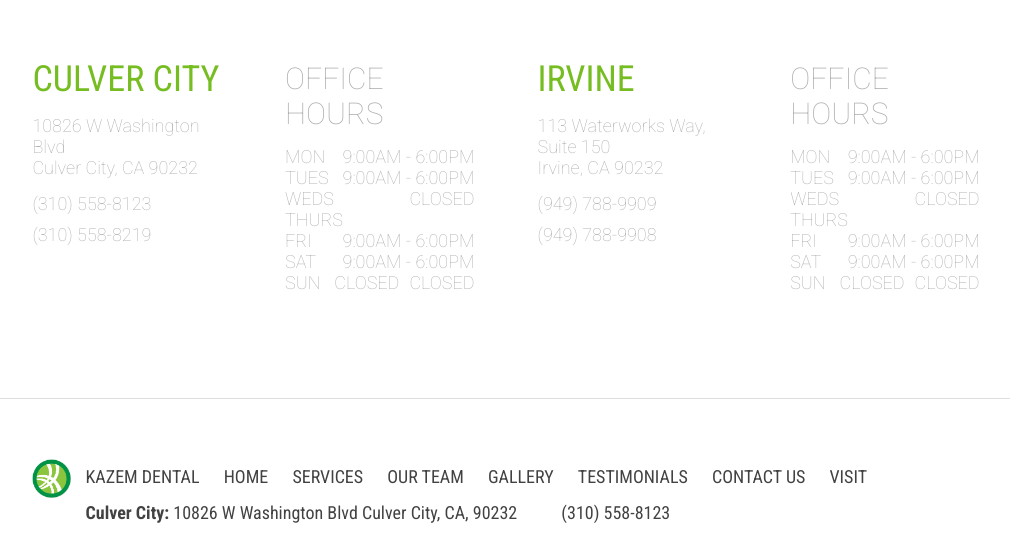
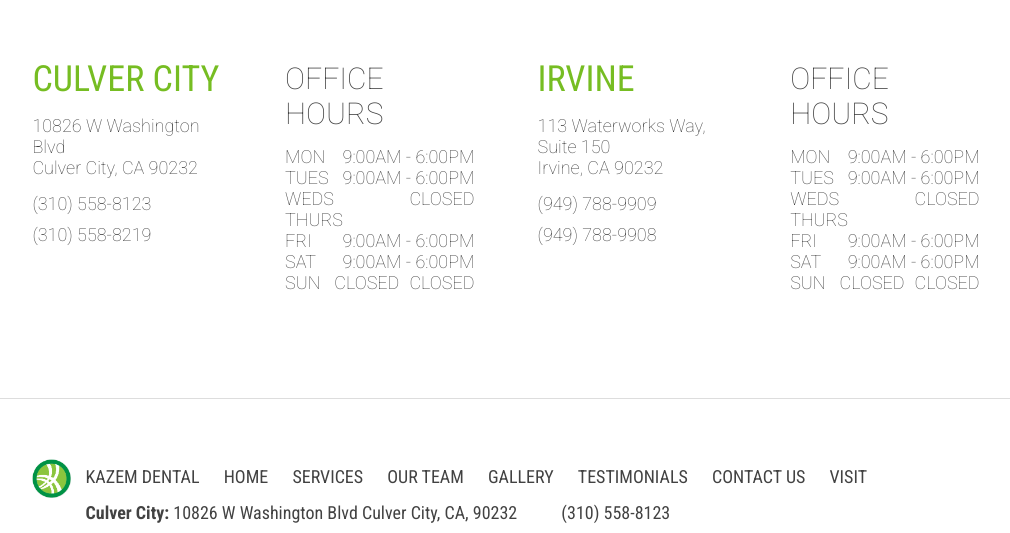
Before and after one commit to dsun092/drkarem, a PHP site: page /index.html in a window 1280 px wide. Shown: the part 4505-5038 px from the top of the page, without its empty margins (134-1144 px from the left). Run offline with PHP 8.4, Linux system fonts and the light colour scheme; some libraries are stand-ins or nearby versions.

Commit message:
random text change

```diff
--- a/css/main.css
+++ b/css/main.css
@@ -655,14 +655,12 @@
 
 .loc_text, .office_text {
   font-size: 18px;
-  color: #AFAFAF;
   margin-top: 0px;
   font-family: 'Roboto';
   font-weight: 100; }
 
 .loc_number {
   font-size: 18px;
-  color: #AFAFAF;
   margin-bottom: 10px;
   font-family: 'Roboto';
   font-weight: 100; }
@@ -674,7 +672,6 @@
 
 .office_hours {
   font-size: 30px;
-  color: #AFAFAF;
   font-family: 'Roboto';
   font-weight: 100; }
 
--- a/css/main.scss
+++ b/css/main.scss
@@ -696,11 +696,10 @@
 
 .loc_city{
 	font-size: 36px;
-	  color: #76bd22;
+	color: #76bd22;
 }
 .loc_text, .office_text{
 	font-size:18px;
-	color:#AFAFAF;
 	margin-top: 0px;
 	font-family: 'Roboto';
 	font-weight: 100;
@@ -708,7 +707,6 @@
 
 .loc_number{
 	font-size:18px;
-	color:#AFAFAF;
 	margin-bottom:10px;
 	font-family: 'Roboto';
 	font-weight: 100;
@@ -720,7 +718,6 @@
 }
 .office_hours{
 	font-size:30px;
-	color:#AFAFAF;
 	font-family: 'Roboto';
 	font-weight: 100;
 }
```
Also changed, not shown: 16 other files.
